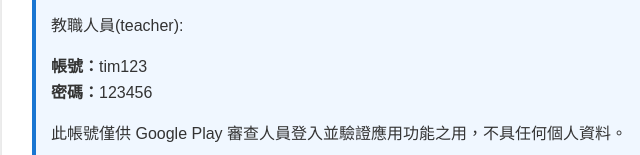
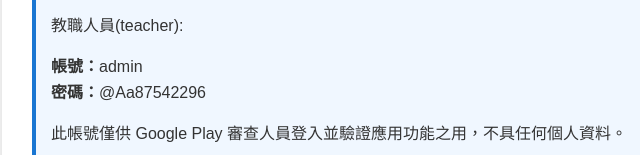
Before and after one commit to Nacho6666/karwee_wmch_app_info, a plain HTML site: page index.html in a window 1280 px wide. Shown: the part 645-800 px from the top of the page, 208-848 px from the left. Drawn offline with Linux system fonts and the light colour scheme.

Commit message:
Update teacher account password in index.html

```diff
--- a/index.html
+++ b/index.html
@@ -60,8 +60,8 @@
       <p><strong>帳號：</strong>012062<br>
          <strong>密碼：</strong>012062</p>
          <p>教職人員(teacher):</p>
-      <p><strong>帳號：</strong>tim123<br>
-         <strong>密碼：</strong>123456</p>
+      <p><strong>帳號：</strong>admin<br>
+         <strong>密碼：</strong>@Aa87542296</p>
       <p>此帳號僅供 Google Play 審查人員登入並驗證應用功能之用，不具任何個人資料。</p>
     </div>
 
```
